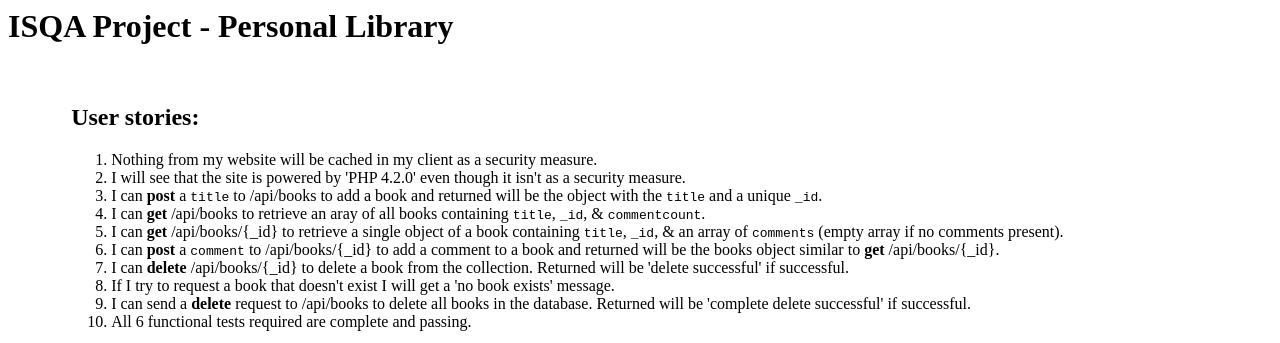
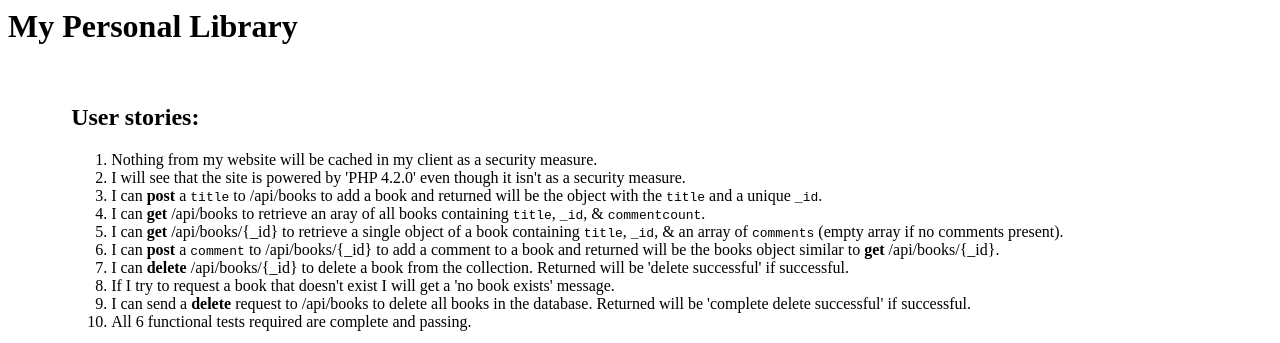
Before and after one commit to wmemorgan/my-library, a website: page views/index.html in a window 1280 px wide. Shown: the top 343 px of the page. Drawn offline with nearby package versions, Linux system fonts and the light colour scheme; no server answers.

Commit message:
Personalize home page

```diff
--- a/views/index.html
+++ b/views/index.html
@@ -1,8 +1,7 @@
 <html>
   <head>
-    <title>FCC ISQA Project - Personal Library</title>
-    <meta name="description" content="A cool thing made with HyperDev">
-    <link id="favicon" rel="icon" href="https://hyperdev.com/favicon-app.ico" type="image/x-icon">
+    <title>My Personal Library App</title>
+    <meta name="description" content="Personal Library App">
     <meta charset="utf-8">
     <meta http-equiv="X-UA-Compatible" content="IE=edge">
     <meta name="viewport" content="width=device-width, initial-scale=1">
@@ -11,7 +10,7 @@
   <body>
     <header>
       <h1>
-        <b>ISQA Project</b> - Personal Library
+        My Personal Library
       </h1>
     </header>
     <br>
```
